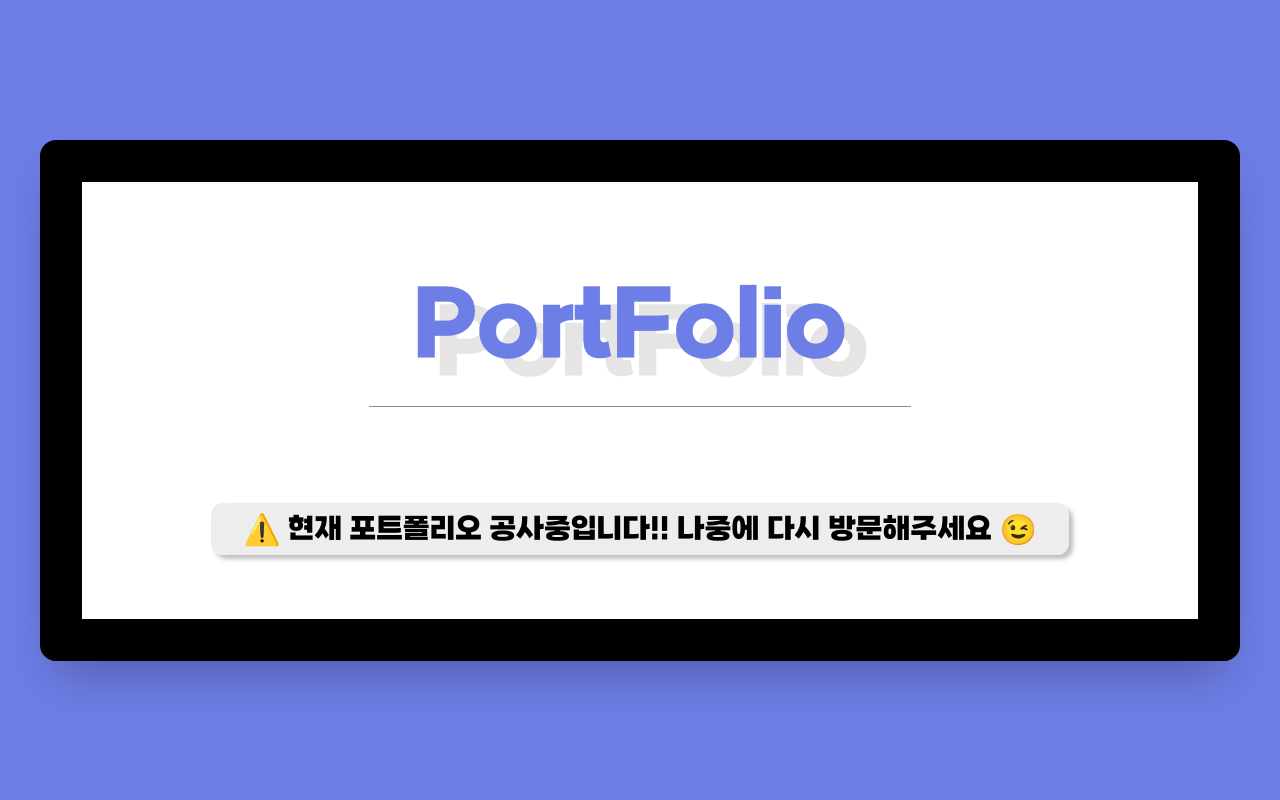
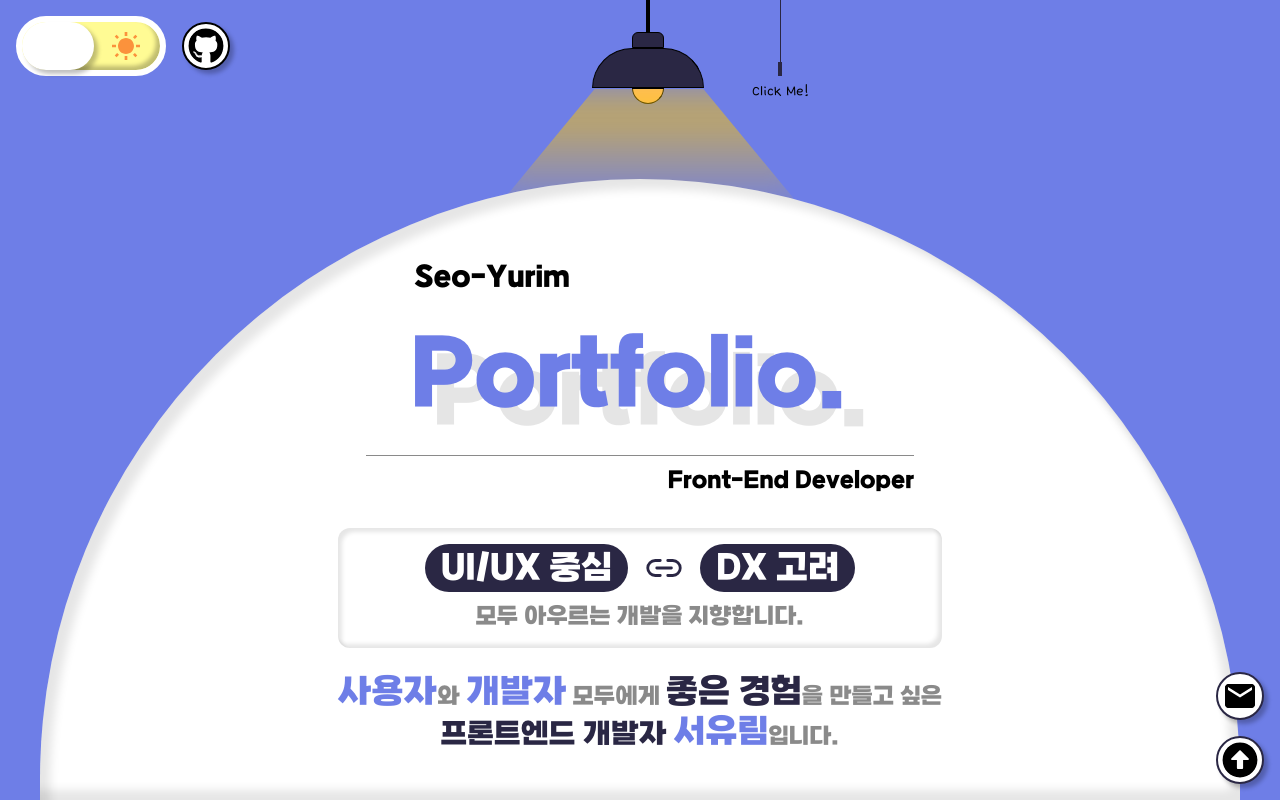
Before and after one commit to Seo-Yurim/portfolio, a Next.js app: page / in a window 1280 px wide. Shown: the top 800 px of the page. Built offline with nearby package versions, Linux system fonts and the light colour scheme.

Commit message:
FEAT: hero 섹션 구현

```diff
--- a/src/app/components/hero.tsx
+++ b/src/app/components/hero.tsx
@@ -1,41 +1,187 @@
 "use client";
 
-import Image from "next/image";
-import { useEffect, useRef, useState } from "react";
-import { AnimatePresence, motion, useAnimation, useInView } from "framer-motion";
+import Link from "next/link";
+import { useState } from "react";
+import { FaGithub } from "react-icons/fa";
+import { IoLinkOutline } from "react-icons/io5";
+import { AnimatePresence, motion } from "framer-motion";
+import ThemeSwitcher from "@/components/theme-switcher";
 import Title from "@/components/title";
-import ShowModal from "../../components/ui/hero/show-modal";
 
-const responsiveStyle = "max-md:gap-8 max-md:border-[24px] max-md:border-y-[56px] max-md:px-4";
+export function Hero() {
+  const [light, setLight] = useState<boolean>(true);
+  const [clicked, setClicked] = useState<boolean>(false);
 
-export function Hero({ onShow }: { onShow: () => void }) {
-  const ref = useRef(null);
-  const inView = useInView(ref, { once: true, margin: "-100px" });
-  const controls = useAnimation();
-
-  const [isOpen, setIsOpen] = useState<boolean>(false);
-
-  useEffect(() => {
-    if (inView) {
-      controls.start({
-        opacity: 1,
-        y: 0,
-        transition: { duration: 0.8, ease: "easeOut" },
-      });
-    }
-  }, [inView, controls]);
+  const handleClick = () => {
+    setClicked(true);
+    setLight(!light);
+    setTimeout(() => setClicked(false), 600);
+  };
 
   return (
-    <>
-      <div
-        id="hero"
-        className={`mx-auto flex max-h-[700px] w-full max-w-[1200px] flex-col items-center justify-center gap-24 rounded-2xl border-[42px] border-black bg-background px-4 py-16 font-GWT shadow-2xl ${responsiveStyle}`}
-      >
-        <Title title="PortFolio" />
-        <h1 className="rounded-xl bg-gray-100/70 px-8 py-2 text-3xl shadow-right-down">
-          ⚠️ 현재 포트폴리오 공사중입니다!! 나중에 다시 방문해주세요 😉
-        </h1>
+    <section
+      id="hero"
+      className="container relative flex h-screen flex-col items-center justify-center bg-primary max-md:px-4 max-md:py-4"
+    >
+      <div className="absolute left-0 top-0 flex items-center gap-4 p-4">
+        <div className="w-[150px] max-lg:w-fit">
+          <ThemeSwitcher />
+        </div>
+        <Link
+          href="https://github.com/Seo-Yurim"
+          className="group relative"
+          target="_blank"
+          rel="noopener noreferrer"
+        >
+          <FaGithub className="h-12 w-12 cursor-pointer rounded-full border-2 border-foreground bg-background p-1 shadow-right-down" />
+          <div className="absolute left-[50%] top-full mt-2 -translate-x-1/2 rounded-full bg-primary-foreground px-4 py-1 opacity-0 shadow-right-down transition-opacity duration-300 group-hover:opacity-100">
+            <p className="text-nowrap font-GWT text-white">GitHub 바로가기</p>
+          </div>
+        </Link>
       </div>
-    </>
+
+      {/* 조명 */}
+      <div className="absolute left-1/2 top-0 flex -translate-x-12 gap-12">
+        <div className="flex w-full flex-col items-center">
+          <div className="h-8 w-1 bg-black" />
+          <div className="h-4 w-8 rounded-t-md border border-black bg-primary-foreground" />
+          <div className="h-10 w-28 rounded-t-full border border-black bg-primary-foreground" />
+
+          <div className="relative h-4 w-8 rounded-b-full border border-black bg-orange-300">
+            <AnimatePresence>
+              {light && (
+                <motion.div
+                  initial={{ opacity: 0 }}
+                  animate={{ opacity: 1 }}
+                  exit={{ opacity: 0 }}
+                  transition={{ duration: 0.3 }}
+                  className="absolute -left-36 top-0 h-32 w-80 bg-highlight"
+                  style={{
+                    background:
+                      "linear-gradient(to bottom, rgba(255, 200, 0, 0.7), rgba(255, 200, 0, 0))",
+                    filter: "blur(20px)",
+                    opacity: 0.5,
+                    clipPath: "polygon(33% 0%, 67% 0%, 100% 100%, 0% 100%)",
+                  }}
+                />
+              )}
+            </AnimatePresence>
+          </div>
+        </div>
+
+        <motion.div
+          onClick={handleClick}
+          animate={clicked ? { y: [-20, 0, -20] } : {}}
+          transition={{ duration: 0.6, ease: "easeOut" }}
+          className="flex cursor-pointer flex-col items-center"
+        >
+          <div className="h-full w-[0.7px] bg-primary-foreground" />
+          <div className="h-6 w-1 bg-primary-foreground" />
+          <p className="text-nowrap font-GWS text-xl hover:animate-bounceAndShake">Click Me!</p>
+        </motion.div>
+      </div>
+
+      {/* 컴퓨터 */}
+      <div className="absolute bottom-0 flex w-full max-w-[1200px] flex-col items-center">
+        <div className="shadow-inner-all-strong flex w-full flex-col items-center gap-8 rounded-t-full bg-background px-10 py-12 font-GWT max-md:py-16">
+          <div className="flex flex-col pt-8">
+            <p className="text-nowrap px-12 text-3xl max-md:text-lg">Seo-Yurim</p>
+            <Title title="Portfolio." />
+            <p className="ml-auto text-nowrap pt-2 text-2xl max-md:text-base">
+              Front-End Developer
+            </p>
+          </div>
+
+          <div className="mx-auto flex max-w-4xl flex-col items-center gap-6 text-center text-text-secondary">
+            <div className="dark:shadow-inner-all-white flex w-full flex-col items-center gap-2 rounded-xl px-2 py-4 shadow-inner-all dark:bg-gray-200/10">
+              <div className="flex items-center gap-4">
+                <motion.span
+                  initial={{ opacity: 0, y: 20 }}
+                  whileInView={{ opacity: 1, y: 0 }}
+                  transition={{ duration: 0.5, delay: 0.2 }}
+                  className="rounded-full bg-primary-foreground px-4 py-1 text-4xl font-bold text-white max-md:text-base"
+                >
+                  UI/UX 중심
+                </motion.span>
+
+                <motion.div
+                  initial={{ opacity: 0, y: 20 }}
+                  whileInView={{ opacity: 1, y: 0 }}
+                  transition={{ duration: 0.5, delay: 0.4 }}
+                >
+                  <IoLinkOutline className="h-10 w-10 text-primary-foreground max-md:h-8 max-md:w-8" />
+                </motion.div>
+
+                <motion.span
+                  initial={{ opacity: 0, y: 20 }}
+                  whileInView={{ opacity: 1, y: 0 }}
+                  transition={{ duration: 0.5, delay: 0.6 }}
+                  className="rounded-full bg-primary-foreground px-4 py-1 text-4xl font-bold text-white max-md:text-base"
+                >
+                  DX 고려
+                </motion.span>
+              </div>
+              <motion.p
+                initial={{ opacity: 0, y: 20 }}
+                animate={{ opacity: 1, y: 0 }}
+                transition={{ duration: 0.5, delay: 0.8 }}
+                className="text-2xl max-md:text-sm"
+              >
+                모두 아우르는 개발을 지향합니다.
+              </motion.p>
+            </div>
+
+            <h2 className="text-2xl max-md:text-lg">
+              <motion.span
+                initial={{ opacity: 0, y: 20 }}
+                animate={{ opacity: 1, y: 0 }}
+                transition={{ duration: 0.5, delay: 1.0 }}
+                className="text-4xl font-bold text-blue-100 dark:text-highlight max-md:text-xl"
+              >
+                사용자
+              </motion.span>
+              와{" "}
+              <motion.span
+                initial={{ opacity: 0, y: 20 }}
+                animate={{ opacity: 1, y: 0 }}
+                transition={{ duration: 0.5, delay: 1.2 }}
+                className="text-4xl font-bold text-blue-100 dark:text-highlight max-md:text-xl"
+              >
+                개발자
+              </motion.span>{" "}
+              <br className="hidden max-md:block" />
+              모두에게{" "}
+              <motion.span
+                initial={{ opacity: 0, y: 20 }}
+                animate={{ opacity: 1, y: 0 }}
+                transition={{ duration: 0.5, delay: 1.4 }}
+                className="text-4xl font-bold text-primary-foreground max-md:text-xl"
+              >
+                좋은 경험
+              </motion.span>
+              을 만들고 싶은
+              <br />
+              <motion.span
+                initial={{ opacity: 0, y: 20 }}
+                animate={{ opacity: 1, y: 0 }}
+                transition={{ duration: 0.5, delay: 1.6 }}
+                className="text-3xl font-bold text-primary-foreground max-md:text-xl"
+              >
+                프론트엔드 개발자{" "}
+              </motion.span>
+              <motion.span
+                initial={{ opacity: 0, y: 20 }}
+                animate={{ opacity: 1, y: 0 }}
+                transition={{ duration: 0.5, delay: 1.8 }}
+                className="text-4xl text-blue-100 dark:text-highlight max-md:text-2xl"
+              >
+                서유림
+              </motion.span>
+              입니다.
+            </h2>
+          </div>
+        </div>
+      </div>
+    </section>
   );
 }
--- a/src/app/components/profile.tsx
+++ b/src/app/components/profile.tsx
@@ -1,3 +1,5 @@
+"use client";
+
 import Image from "next/image";
 import { useEffect, useState } from "react";
 import { TbTargetArrow } from "react-icons/tb";
--- a/src/app/layout.tsx
+++ b/src/app/layout.tsx
@@ -25,7 +25,7 @@ export default function RootLayout({
       <body className={`${notoSansKR.variable} antialiased`}>
         <ThemeProvider>
           <Header />
-          {children}
+          <main className={"flex flex-col"}>{children}</main>
         </ThemeProvider>
       </body>
     </html>
--- a/src/app/page.tsx
+++ b/src/app/page.tsx
@@ -1,39 +1,70 @@
 "use client";
 
-import { useEffect, useState } from "react";
-import { motion } from "framer-motion";
+import Link from "next/link";
+import { useState } from "react";
+import { FaArrowAltCircleUp, FaGithub } from "react-icons/fa";
+import { MdEmail } from "react-icons/md";
 import { Hero, PeerReview, Profile, ProjectList, Qualifications } from "./components";
 
+const CTAStyle =
+  "cursor-pointer max-md:h-8 max-md:w-8 h-12 w-12 rounded-full border-2 border-primary-foreground bg-white p-1 text-black shadow-right-down";
+
 export default function Home() {
-  const [isShow, setIsShow] = useState(false);
+  const [showEmail, setShowEmail] = useState<boolean>(false);
+  const [hovered, setHovered] = useState<boolean>(false);
 
-  // useEffect(() => {
-  //   if (isShow) {
-  //     const timer = setTimeout(() => {
-  //       setShowContent(true);
-  //       document.getElementById("about-me")?.scrollIntoView({ behavior: "smooth" });
-  //     }, 500);
-
-  //     return () => clearTimeout(timer);
-  //   }
-  // }, [isShow]);
+  const isVisible = showEmail || hovered;
 
   return (
-    <main className={"flex flex-col"}>
-      <section className="container flex h-screen items-center justify-center bg-primary py-12 max-md:px-4 max-md:py-4">
-        <Hero onShow={() => setIsShow(true)} />
-      </section>
-      <motion.div
-        initial={{ opacity: 0 }}
-        animate={{ opacity: 1 }}
-        transition={{ duration: 1 }}
-        className="ml-[240px] max-lg:ml-0"
-      >
+    <>
+      <Hero />
+      <div className="ml-[240px] max-lg:ml-0">
         <Profile />
         <Qualifications />
         <ProjectList />
         <PeerReview />
-      </motion.div>
-    </main>
+      </div>
+
+      <div className="fixed bottom-0 right-0 flex flex-col gap-4 text-nowrap p-4">
+        <div
+          className="relative"
+          onClick={() => setShowEmail(!showEmail)}
+          onMouseEnter={() => setHovered(true)}
+          onMouseLeave={() => setHovered(false)}
+        >
+          <MdEmail className={CTAStyle} />
+
+          {isVisible && (
+            <div className="absolute right-14 top-1/2 z-50 flex -translate-y-1/2 flex-col items-center gap-2 rounded-xl bg-primary-foreground px-4 py-2 font-GWT text-white shadow-right-down max-md:right-10 max-md:text-sm">
+              <Link
+                href="mailto:yurim2204@gmail.com"
+                className="button rounded-xl p-2"
+                target="_blank"
+                rel="noopener noreferrer"
+              >
+                이메일 보내기
+              </Link>
+              <button
+                className="button rounded-xl p-2"
+                onClick={(e) => {
+                  e.stopPropagation();
+                  navigator.clipboard.writeText("yurim2204@gmail.com");
+                  alert("이메일 주소가 복사되었습니다!");
+                }}
+              >
+                이메일 복사하기
+              </button>
+            </div>
+          )}
+        </div>
+
+        <Link href="#hero" className="group relative">
+          <FaArrowAltCircleUp className={CTAStyle} />
+          <div className="absolute right-14 top-[50%] hidden -translate-y-1/2 rounded-full bg-primary-foreground px-4 py-1 shadow-right-down group-hover:block max-md:right-10">
+            <p className="font-GWT text-white max-md:text-sm">처음으로</p>
+          </div>
+        </Link>
+      </div>
+    </>
   );
 }
--- a/src/components/ui/qualifications/skill-card.tsx
+++ b/src/components/ui/qualifications/skill-card.tsx
@@ -1,3 +1,5 @@
+"use client";
+
 import { useState } from "react";
 import { HiOutlineWrenchScrewdriver } from "react-icons/hi2";
 import { motion } from "framer-motion";
--- a/tailwind.config.ts
+++ b/tailwind.config.ts
@@ -56,6 +56,10 @@ const config = {
         "right-down": "4px 4px 4px rgba(0, 0, 0, 0.25)",
         "left-up": "-4px -4px 4px rgba(0, 0, 0, 0.25)",
         "inner-all": "inset -4px -4px 4px rgba(0, 0, 0, 0.1), inset 4px 4px 4px rgba(0, 0, 0, 0.1)",
+        "inner-all-white":
+          "inset -10px -10px 10px rgba(137, 137, 137, 0.1), inset 10px 10px 10px rgba(137, 137, 137, 0.1)",
+        "inner-all-strong":
+          "inset -10px -10px 10px rgba(0, 0, 0, 0.1), inset 10px 10px 10px rgba(0, 0, 0, 0.1)",
         "inner-right": "inset -4px -4px 4px rgba(0, 0, 0, 0.25)",
         "inner-left": "inset 4px 4px 4px rgba(0, 0, 0, 0.25)",
       },
```
Also changed, not shown: src/components/ui/hero/show-modal.tsx (deleted, +0 -45 lines).
